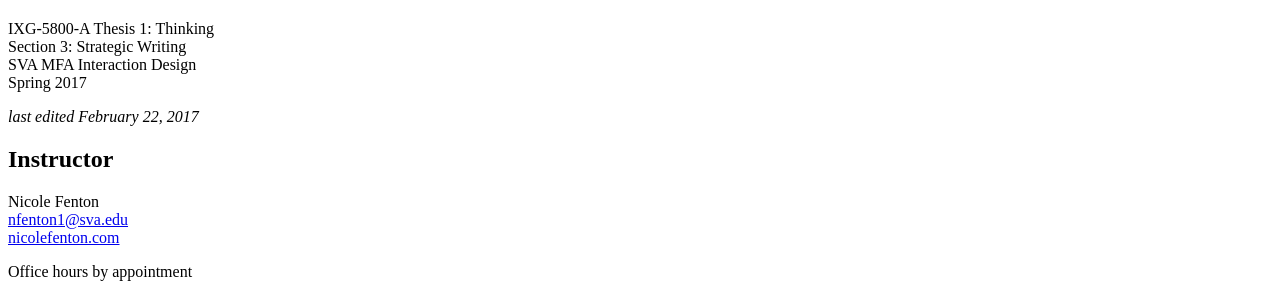
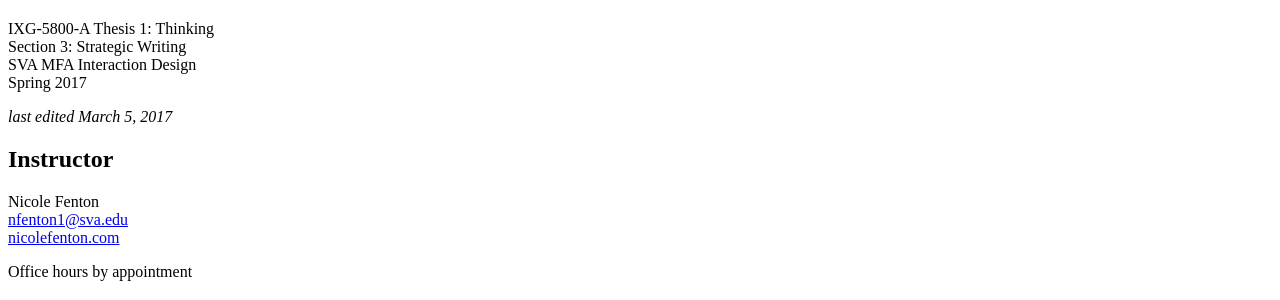
Before and after one commit to nicoleslaw/strategicwriting, a Jekyll site: the page built from syllabus.md, in a window 1280 px wide and 900 px high. Shown: the part 260-560 px from the top of the window. Built offline with Jekyll 4.4.1, drawn with Linux system fonts in a browser that asks for light colours.

Commit message:
Update syllabus.md

```diff
--- a/syllabus.md
+++ b/syllabus.md
@@ -8,7 +8,7 @@ Section 3: Strategic Writing
 SVA MFA Interaction Design
 Spring 2017
 
-*last edited February 22, 2017*
+*last edited March 5, 2017*
 
 ## Instructor
 
```
